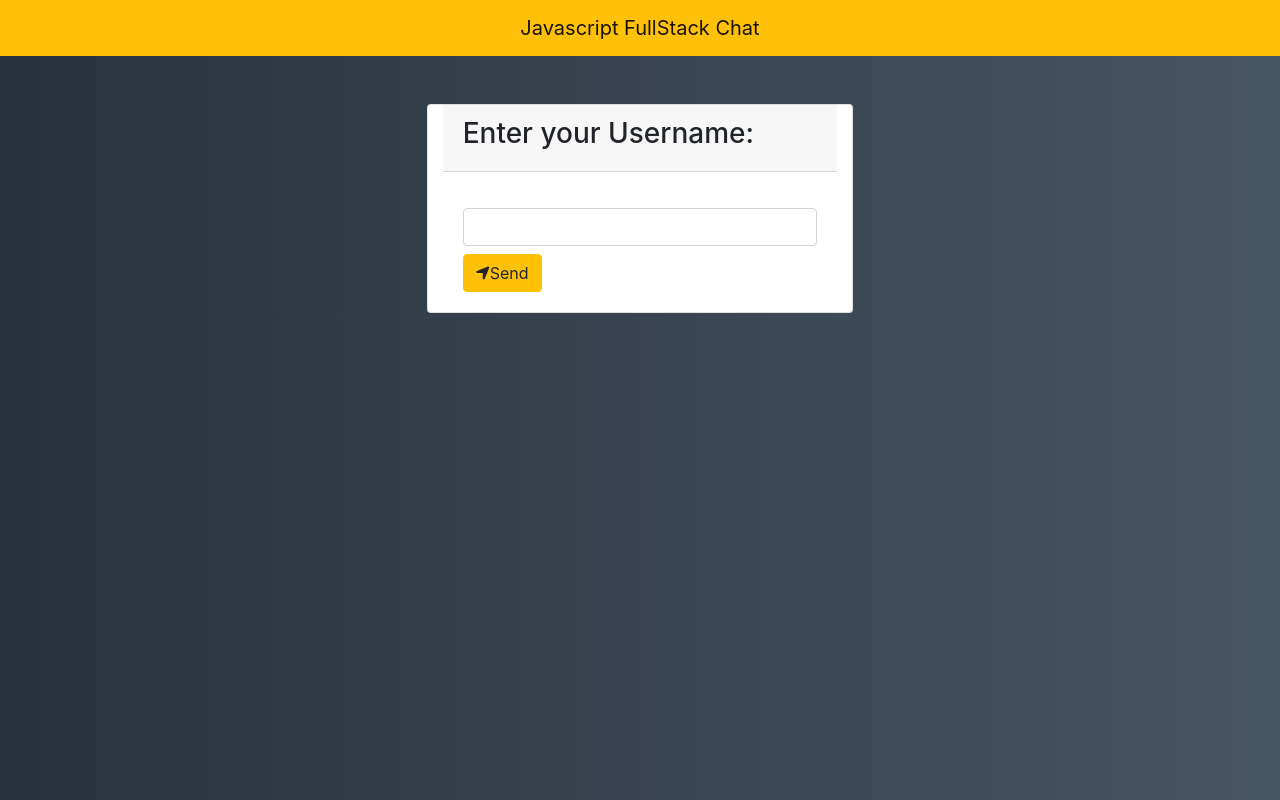
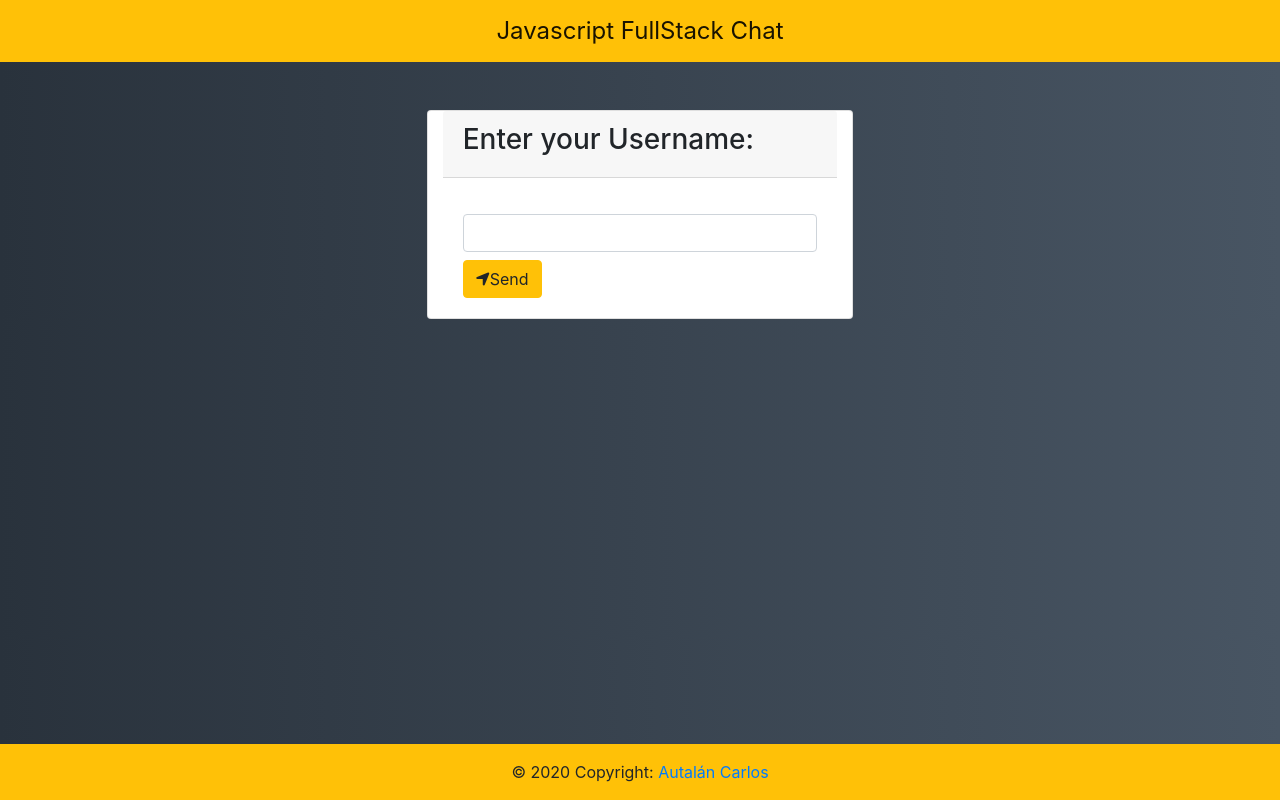
Before and after one commit to alecharl/chat, a website: page src/public/index.html in a window 1280 px wide. Drawn offline with nearby package versions, Linux system fonts and the light colour scheme; no server answers.

Commit message:
Se agrega footer simple

```diff
--- a/src/public/css/main.css
+++ b/src/public/css/main.css
@@ -8,6 +8,10 @@ body {
     display:none;
 }
 
+#primaryNav{
+    font-size: x-large;
+    font: bolder;
+}
 .error {
     color:red;
 }
@@ -20,3 +24,9 @@ body {
 .loaded-msgs {
     font-style: italic;
 }
+
+.page-footer{
+    position: absolute;
+    width: 100%;
+    bottom:0;
+}
--- a/src/public/index.html
+++ b/src/public/index.html
@@ -18,7 +18,7 @@
 </head>
 <body>
     <nav class="navbar navbar-light bg-warning">
-        <a href="/" class="navbar-brand mx-auto">Javascript FullStack Chat</a>
+        <a href="/" class="navbar-brand mx-auto" id="primaryNav">Javascript FullStack Chat</a>
     </nav>
 
     <div class="card col-md-4 mt-5 mx-auto" id="nickWrap">
@@ -68,6 +68,16 @@
             </div>
         </div>
     </div>
+    <footer class="page-footer bg-warning">
+
+        <!-- Copyright -->
+        <div class="footer-copyright text-center py-3">© 2020 Copyright:
+          <a href="https://AutalanCarlosCv/"> Autalán Carlos</a>
+        </div>
+        <!-- Copyright -->
+
+      </footer>
+      <!-- Footer -->
 
     <!-- JQUERY ONLINE -->
 <!--     <script src="https://code.jquery.com/jquery-3.5.1.min.js" integrity="sha256-9/aliU8dGd2tb6OSsuzixeV4y/faTqgFtohetphbbj0=" crossorigin="anonymous"></script>
```
